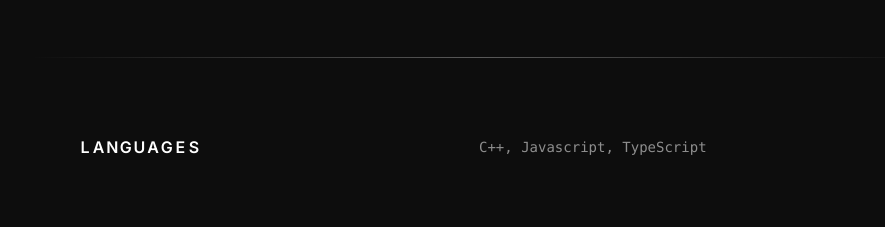
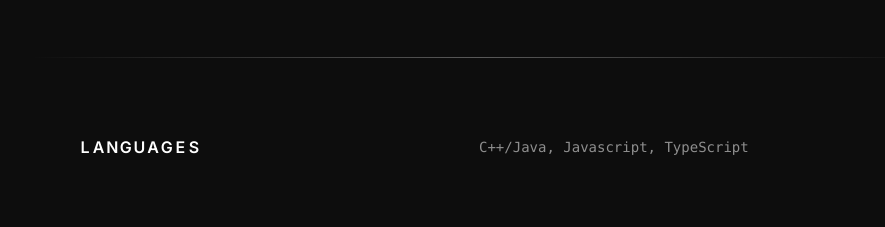
Before and after one commit to foxyfool/Portfolio-Main, a Next.js app: page / in a window 1280 px wide. Shown: the part 4860-5087 px from the top of the page, without its empty margins (161-1046 px from the left). Built offline with nearby package versions, Linux system fonts and the light colour scheme.

Commit message:
Update skills.ts

```diff
--- a/constants/skills.ts
+++ b/constants/skills.ts
@@ -17,7 +17,7 @@ export const skills: Record<string, string[]> = {
     "RestAPI",
     "GraphQL",
   ],
-  languages: [ "C++","Javascript",
+  languages: [ "C++/Java","Javascript",
   "TypeScript"],
   DataBases: [ "MongoDB",
   "SQL","PostgresSQL" ],
```
